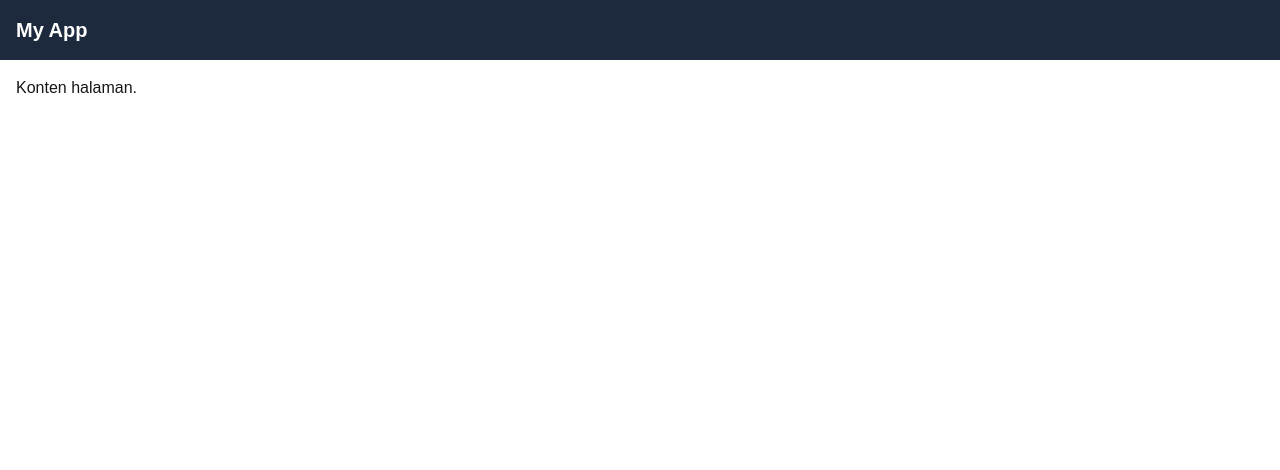
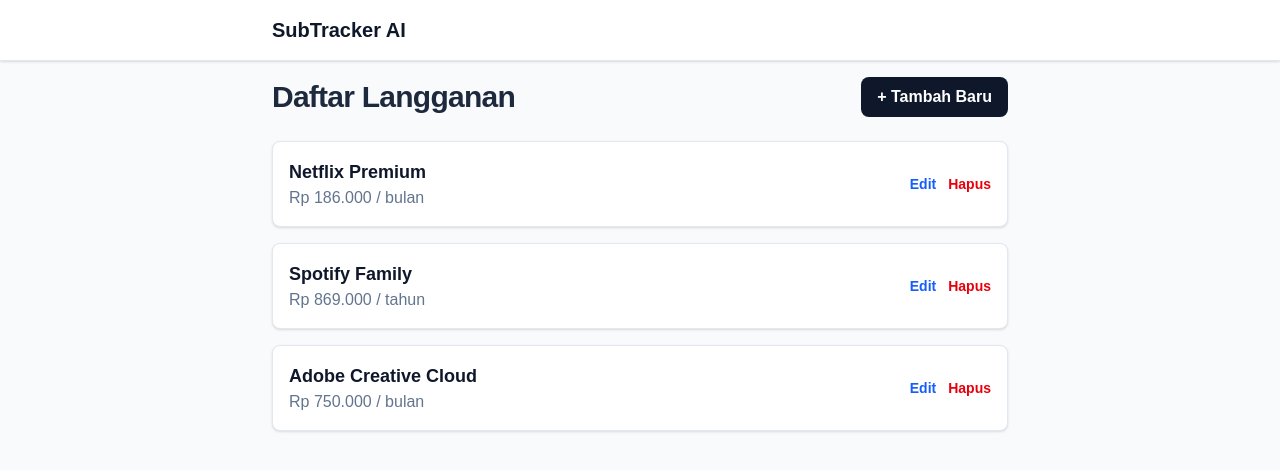
Before and after one commit to farisalfrz/subscription-tracker-capstone, a Next.js app: page / in a window 1280 px wide. Shown: the top 470 px of the page. Built offline with nearby package versions, Linux system fonts and the light colour scheme.

Commit message:
feat: build static layout and components for main page

```diff
--- a/src/app/page.tsx
+++ b/src/app/page.tsx
@@ -1,12 +1,24 @@
-import Header from '@/components/Header'; // Menggunakan path alias @/
+import Layout from '@/components/Layout';
+import SubscriptionCard from '@/components/SubscriptionCard';
 
 export default function HomePage() {
   return (
-    <div>
-      <Header />
-      <main className="p-4">
-        <p>Konten halaman.</p>
-      </main>
-    </div>
+    <Layout>
+      <div className="flex justify-between items-center mb-6">
+        <h1 className="text-3xl font-bold tracking-tight">
+          Daftar Langganan
+        </h1>
+        <button className="bg-slate-900 text-white font-semibold py-2 px-4 rounded-lg hover:bg-slate-700 transition-colors">
+          + Tambah Baru
+        </button>
+      </div>
+
+      {/* Menampilkan beberapa contoh kartu dengan data statis */}
+      <div className="space-y-4">
+        <SubscriptionCard name="Netflix Premium" cost={186000} billingCycle="Bulanan" />
+        <SubscriptionCard name="Spotify Family" cost={869000} billingCycle="Tahunan" />
+        <SubscriptionCard name="Adobe Creative Cloud" cost={750000} billingCycle="Bulanan" />
+      </div>
+    </Layout>
   );
 }
--- a/src/components/Layout.tsx
+++ b/src/components/Layout.tsx
@@ -0,0 +1,21 @@
+import React from 'react';
+
+type LayoutProps = {
+  children: React.ReactNode;
+};
+
+export default function Layout({ children }: LayoutProps) {
+  return (
+    // Memberi warna latar belakang abu-abu muda ke seluruh halaman
+    <div className="bg-slate-50 min-h-screen text-slate-800">
+      <header className="bg-white border-b border-slate-200 shadow-sm">
+        <nav className="container mx-auto max-w-3xl p-4">
+          <h1 className="text-xl font-bold text-slate-900">SubTracker AI</h1>
+        </nav>
+      </header>
+      <main className="container mx-auto max-w-3xl p-4">
+        {children}
+      </main>
+    </div>
+  );
+}
--- a/src/components/SubscriptionCard.tsx
+++ b/src/components/SubscriptionCard.tsx
@@ -0,0 +1,23 @@
+type SubscriptionCardProps = {
+  name: string;
+  cost: number;
+  billingCycle: 'Bulanan' | 'Tahunan';
+};
+
+export default function SubscriptionCard({ name, cost, billingCycle }: SubscriptionCardProps) {
+  return (
+    <div className="bg-white p-4 rounded-lg border border-slate-200 flex justify-between items-center shadow-sm hover:shadow-md transition-shadow">
+      <div>
+        <h3 className="font-bold text-lg text-slate-900">{name}</h3>
+        <p className="text-slate-500">
+          {/* Format angka menjadi format mata uang Rupiah */}
+          Rp {cost.toLocaleString('id-ID')} / {billingCycle === 'Bulanan' ? 'bulan' : 'tahun'}
+        </p>
+      </div>
+      <div className="flex gap-3">
+        <button className="text-sm font-semibold text-blue-600 hover:text-blue-800 transition-colors">Edit</button>
+        <button className="text-sm font-semibold text-red-600 hover:text-red-800 transition-colors">Hapus</button>
+      </div>
+    </div>
+  );
+}
```
